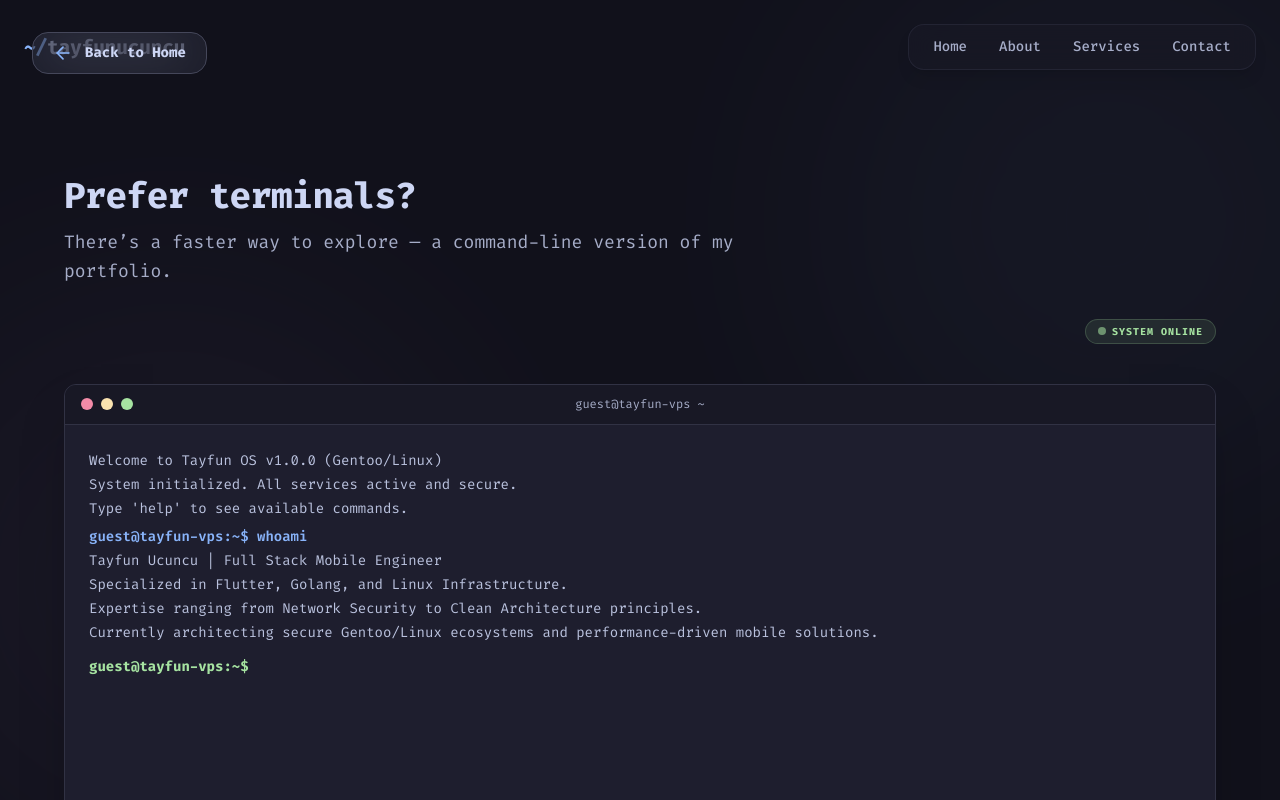
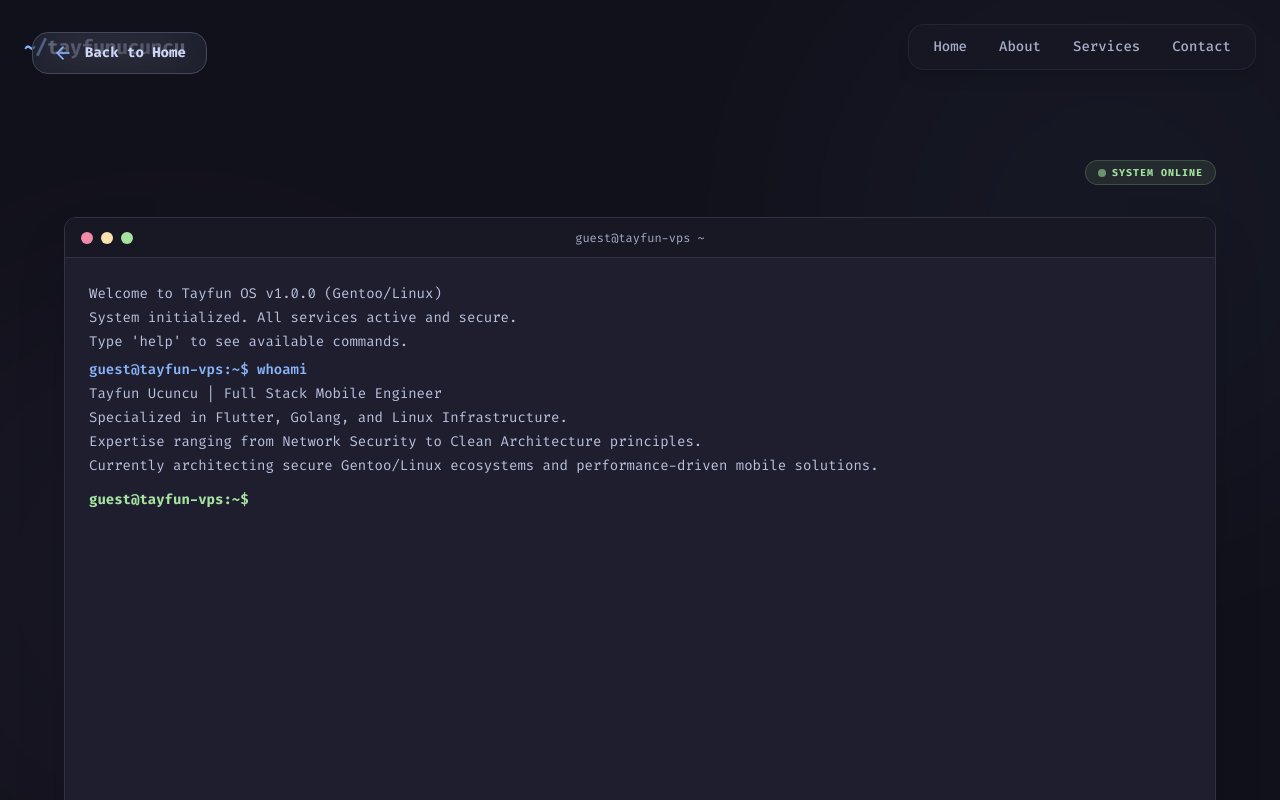
Before and after one commit to Tylefnx/portfolio-react, a Next.js app: page /en/terminal in a window 1280 px wide. Built offline with nearby package versions, Linux system fonts and the light colour scheme.

Commit message:
fix(react): move 'Prefer terminals?' content to Home card and revert Terminal page header

```diff
--- a/src/app/[locale]/terminal/page.tsx
+++ b/src/app/[locale]/terminal/page.tsx
@@ -36,17 +36,8 @@
       <motion.div
         initial={{ opacity: 0, y: -20 }}
         animate={{ opacity: 1, y: 0 }}
-        className="max-w-6xl w-full mx-auto flex flex-col gap-8 z-10 pt-24 md:pt-32"
+        className="max-w-6xl w-full mx-auto flex flex-col gap-6 z-10 pt-24 md:pt-28"
       >
-        <div className="flex flex-col gap-3">
-          <h1 className="text-3xl lg:text-4xl font-black text-text tracking-tight">
-            {t("terminal.pageTitle")}
-          </h1>
-          <p className="text-lg text-subtext0 max-w-2xl leading-relaxed">
-            {t("terminal.pageDescription")}
-          </p>
-        </div>
-
         {/* Header Indicators */}
         <div className="flex items-center justify-end mb-2">
           <div className="flex items-center gap-3">
--- a/src/features/home/HomeSection.tsx
+++ b/src/features/home/HomeSection.tsx
@@ -111,14 +111,14 @@
                   </div>
                   <div className="space-y-1">
                     <h3 className="text-2xl lg:text-3xl font-bold text-text group-hover:text-blue transition-colors duration-500 flex items-center gap-3">
-                      Interactive Terminal
+                      {t("terminalCardTitle")}
                       <Sparkles className="w-6 h-6 text-blue opacity-0 group-hover:opacity-100 transition-opacity duration-500" />
                     </h3>
                   </div>
                 </div>
 
                 <p className="text-lg text-subtext0 leading-relaxed font-medium">
-                  Explore my projects, skills, and background through a fast, interactive command-line interface.
+                  {t("terminalCardDescription")}
                 </p>
 
                 <div className="flex items-center gap-2 text-blue font-bold text-sm tracking-widest uppercase mt-2 group-hover:translate-x-2 transition-transform duration-500">
--- a/src/messages/en.json
+++ b/src/messages/en.json
@@ -14,6 +14,8 @@
     "statusPill": "Available for Freelance Work",
     "heroTitle": "Fast apps.\nSystems that don’t break.",
     "heroDescription": "Mobile, backend, and infrastructure — built for production, using automation and AI to solve real problems, not to look impressive.",
+    "terminalCardTitle": "Prefer terminals?",
+    "terminalCardDescription": "There’s a faster way to explore — a command-line version of my portfolio.",
     "viewProjects": "View Projects",
     "contactMe": "Contact Me"
   },
@@ -91,7 +93,7 @@
   },
   "terminal": {
     "pageTitle": "Prefer terminals?",
-    "pageDescription": "There’s a faster way to explore — a command-line version of my portfolio.",
+    "pageDescription": "There’s a faster way to explore — a CLI version of my portfolio.",
     "welcome": [
       "Welcome to Tayfun OS v1.0.0 (Gentoo/Linux)",
       "System initialized. All services active and secure.",
--- a/src/messages/tr.json
+++ b/src/messages/tr.json
@@ -14,6 +14,8 @@
     "statusPill": "Freelance Projeler İçin Müsait",
     "heroTitle": "Hızlı uygulamalar.\nKırılmayan sistemler.",
     "heroDescription": "Mobil, backend ve altyapı — etkileyici görünmek için değil, gerçek problemleri otomasyon ve yapay zeka ile çözmek için, prodüksiyon odaklı geliştirildi.",
+    "terminalCardTitle": "Terminalleri mi tercih edersin?",
+    "terminalCardDescription": "Keşfetmenin daha hızlı bir yolu var — portfolyomun komut satırı versiyonu.",
     "viewProjects": "Projeleri İncele",
     "contactMe": "İletişime Geç"
   },
@@ -90,8 +92,6 @@
     }
   },
   "terminal": {
-    "pageTitle": "Terminalleri mi tercih edersin?",
-    "pageDescription": "Keşfetmenin daha hızlı bir yolu var — portfolyomun komut satırı versiyonu.",
     "welcome": [
       "Tayfun OS v1.0.0'a Hoş Geldiniz (Gentoo/Linux)",
       "Sistem başlatıldı. Tüm servisler aktif ve güvenli.",
```
